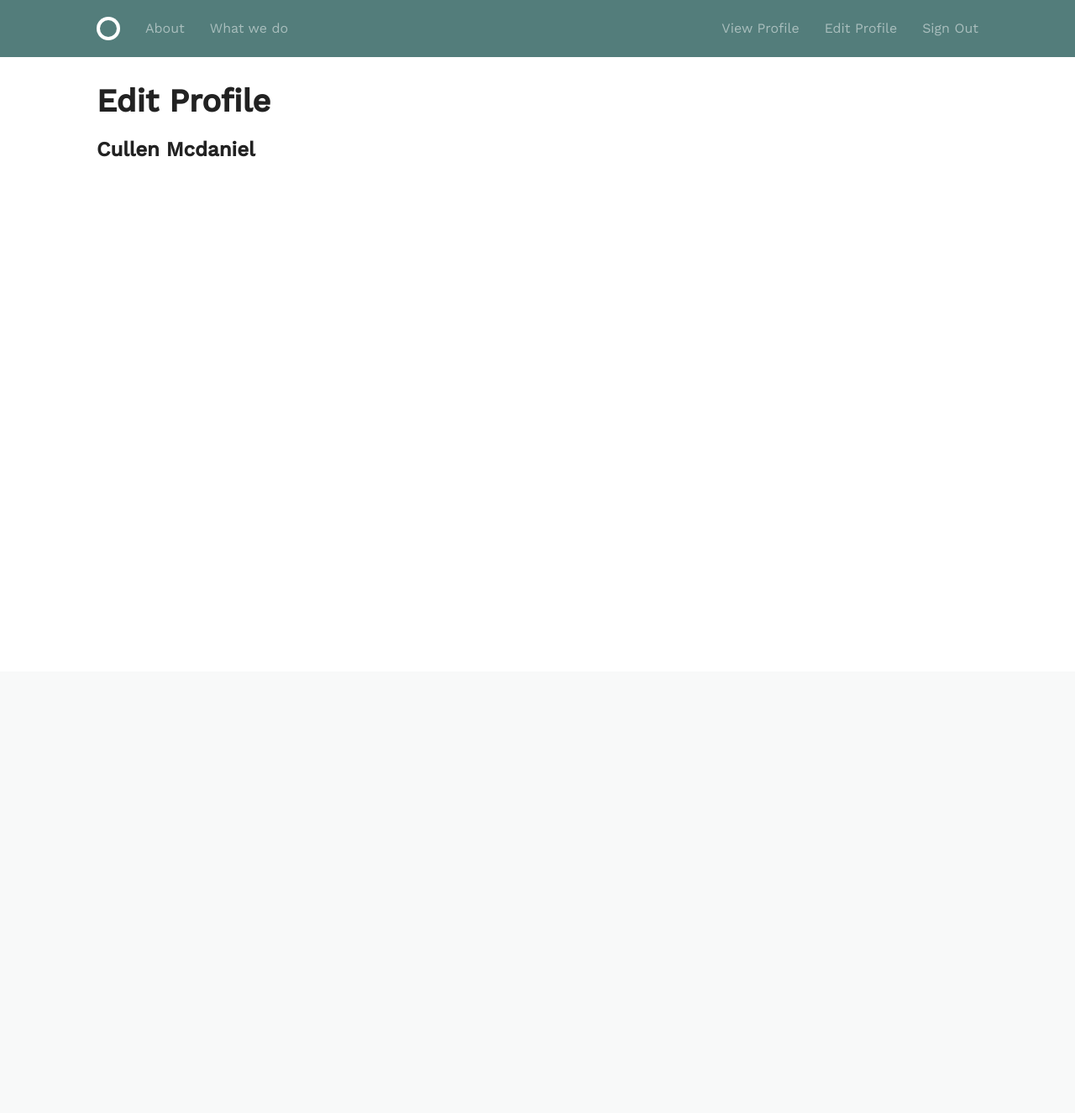
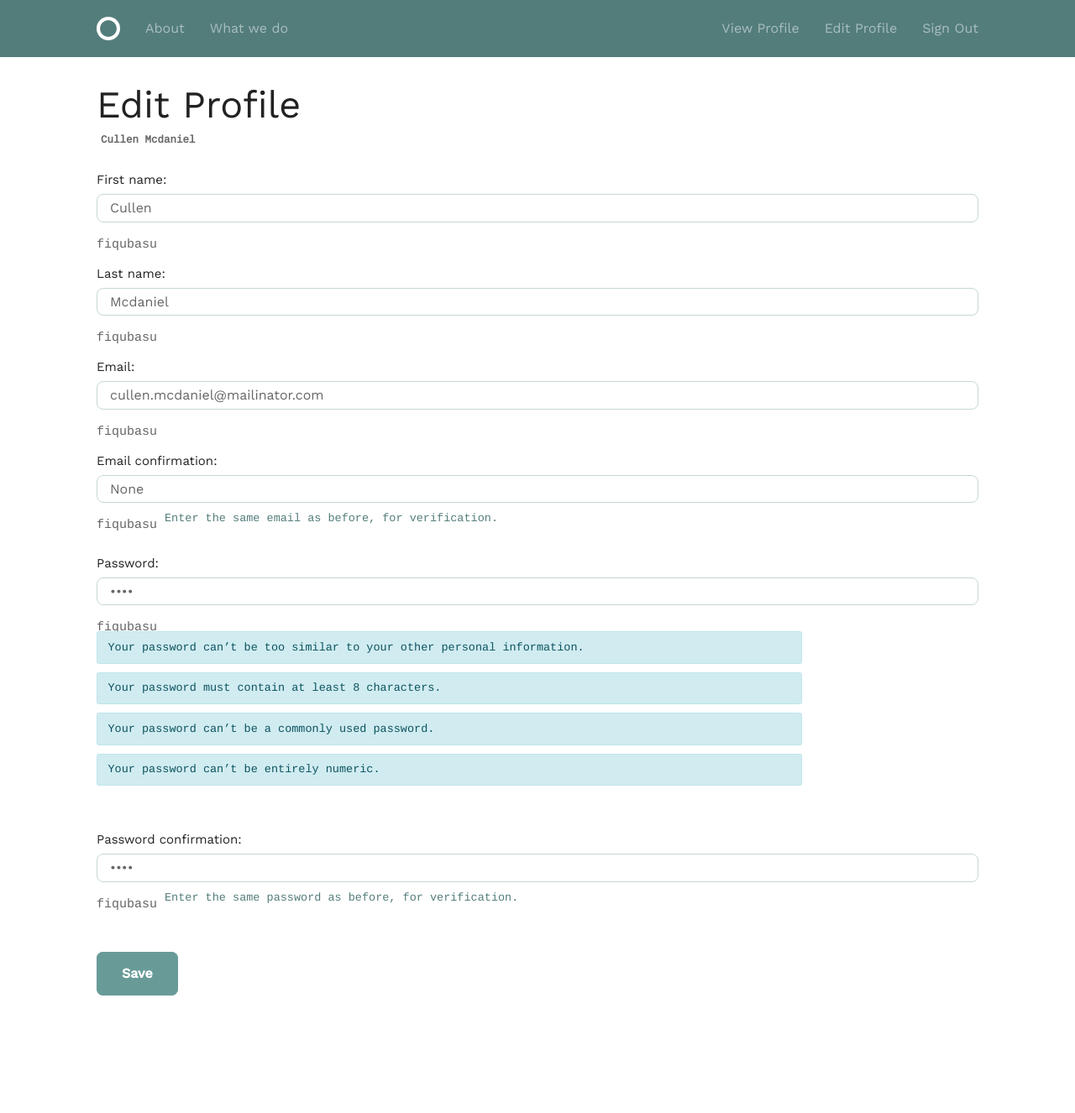
Before and after one commit to gidsey/project_07_D2.2, a Django app: page /accounts/profile/edit/ in a window 1280 px wide. Shown: the whole page at 84% size. Before the commit the page ends 187 px from the top, so only its background shows below. Run offline with Django 3.2, Linux system fonts and the light colour scheme; a user stored in the database is signed in; some libraries are stand-ins or nearby versions.

Commit message:
edit profile form (wip)

```diff
--- a/accounts/forms.py
+++ b/accounts/forms.py
@@ -33,6 +33,49 @@ class SignUpForm(UserCreationForm):
             'password1',
             'password2',
         )
+
+    def clean(self):
+        """Clean the form"""
+        cleaned_data = super().clean()
+        email = cleaned_data.get('email')
+        verify = cleaned_data.get('verify_email')
+
+        if email != verify:  # Verify that the emails match.
+            raise ValidationError(
+                "Emails do not match"
+            )
+        return cleaned_data
+
+
+class EditUserForm(UserCreationForm):
+    """Define the SignUpForm which extends UserCreationForm"""
+    first_name = forms.CharField(required=True)
+    last_name = forms.CharField(required=True)
+    email = forms.EmailField(required=True)
+    verify_email = forms.EmailField(
+        required=True,
+        label="Email confirmation:",
+        help_text='Enter the same email as before, for verification.'
+    )
+
+    class Meta(UserCreationForm.Meta):
+        model = User
+        fields = (
+            'username',
+            'first_name',
+            'last_name',
+            'email',
+            'verify_email',
+             'password1',
+             'password2',
+        )
+
+        exclude = (
+            'username',
+            'password1',
+            'password2',
+        )
+
 
     def clean(self):
         """Clean the form"""
--- a/accounts/templates/accounts/edit_profile.html
+++ b/accounts/templates/accounts/edit_profile.html
@@ -4,8 +4,55 @@
 
 {% block title %}{{ current_user.first_name }} {{ current_user.last_name }} | Edit profile {% endblock %}
 {% block body %}
-    <div class="grid-75">
-        <h1>Edit Profile</h1>
-        <h2>{{ current_user.first_name }} {{ current_user.last_name }}</h2>
+    <div class="container">
+        <h1 class="display-3 mb-2">Edit Profile</h1>
+        <p class="lead font-weight-bolder ml-2">{{ current_user.first_name }} {{ current_user.last_name }}</p>
+        <form method="POST" action="{% url 'accounts:sign_up' %}" enctype="multipart/form-data">
+            {% csrf_token %}
+
+            {# user form #}
+            {% for hidden_field in form.hidden_fields %}
+                {{ hidden_field }}
+            {% endfor %}
+
+            {% if form.non_field_errors %}
+                <div class="alert alert-danger" role="alert">
+                    {% for error in form.non_field_errors %}
+                        {{ error }}
+                    {% endfor %}
+                </div>
+            {% endif %}
+
+            {% for field in form.visible_fields %}
+
+                <div class="form-group">
+                    {{ field.label_tag }}
+
+                    {% if form.is_bound %}
+
+                        {% if field.errors %}
+                            {% render_field field class="form-control is-invalid" %}
+                            {% for error in field.errors %}
+                                <div class="invalid-feedback">
+                                    {{ error }}
+                                </div>
+                            {% endfor %}
+                        {% else %}
+                            {% render_field field class="form-control is-valid" %}
+                        {% endif %}
+                    {% else %}
+                        {% render_field field value=field.value class="form-control" %}
+                        {{ current_user }}
+                    {% endif %}
+
+                    {% if field.help_text %}
+                        <small class="hint">{{ field.help_text|add_help_style|safe }}</small>
+                    {% endif %}
+                </div>
+            {% endfor %}
+            {# /user form #}
+            <br>
+            <input type="submit" class="button-primary" value="Save">
+        </form>
     </div>
 {% endblock %}
--- a/accounts/views.py
+++ b/accounts/views.py
@@ -116,7 +116,20 @@ def profile(request):
 @login_required(login_url='accounts/sign_in/')
 def edit_profile(request):
     """Define the Edit Profile view"""
-    return render(request, 'accounts/edit_profile.html', {'current_user': request.user})
+    user = request.user
+    form = forms.EditUserForm(instance=user)
+    if request.method == 'POST':
+        form = forms.SignUpForm(data=request.POST, instance=user)
+        if form.is_valid():
+            form.save()
+            messages.success(request,
+                             "Profile updated successully."
+                             )
+            return HttpResponseRedirect(reverse('accounts:profile'))
+    return render(request, 'accounts/edit_profile.html', {
+        'current_user': user,
+        'form': form,
+    })
 
 
 @login_required(login_url='accounts/sign_in/')
@@ -126,7 +139,7 @@ def profile_only(request):
     try:
         user_profile = request.user.profile  # Set Profile instance for the current user
     except models.Profile.DoesNotExist:
-        user_profile = models.Profile(user=request.user)  # Set the Profile instance for new user
+        user_profile = models.Profile(user=request.user)  # Set the Profile instance for a new user
 
     if request.method == 'POST':
         form = forms.ProfileForm(data=request.POST, instance=user_profile)
```
